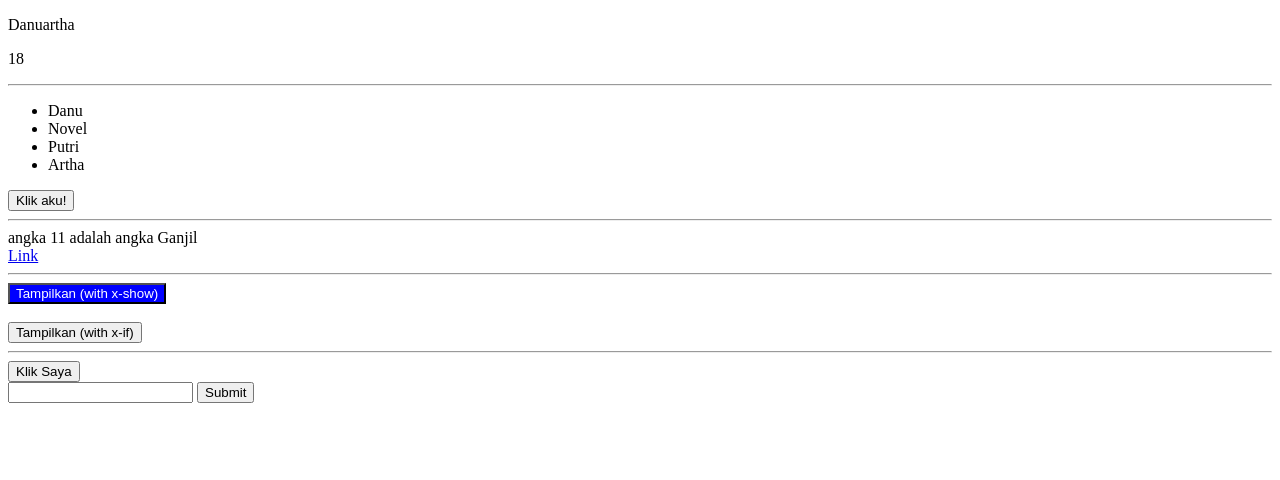
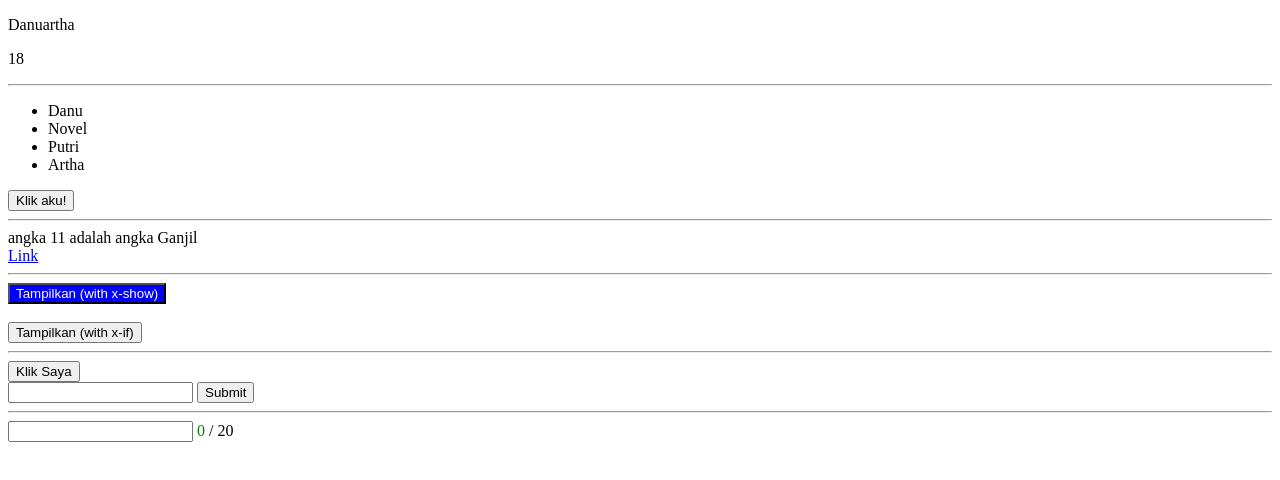
Before and after one commit to IdaDanuartha/simple-alpinejs, a plain HTML site: page index.html in a window 1280 px wide. Drawn offline with nearby package versions, Linux system fonts and the light colour scheme.

Commit message:
model (last)

```diff
--- a/index.html
+++ b/index.html
@@ -16,6 +16,12 @@
         .blue {
             background: blue;
             color: white;
+        }
+        .text-green {
+            color: green;
+        }
+        .text-red {
+            color: red;
         }
     </style>
 </head>
@@ -70,6 +76,14 @@
             <button @click="$dispatch('tampil', {nama: 'Danuartha'})">Submit</button>
         </div>
     </div>
+
+    <hr>
+
+    <div x-data="{ msg: '' }">
+        <input x-model="msg">
+        <span x-text="msg.length" :class="msg.length > 20 ? 'text-red':'text-green'"></span>
+        <span> / 20</span>
+    </div>
     <script src="main.js"></script>
 </body>
 </html>
```
